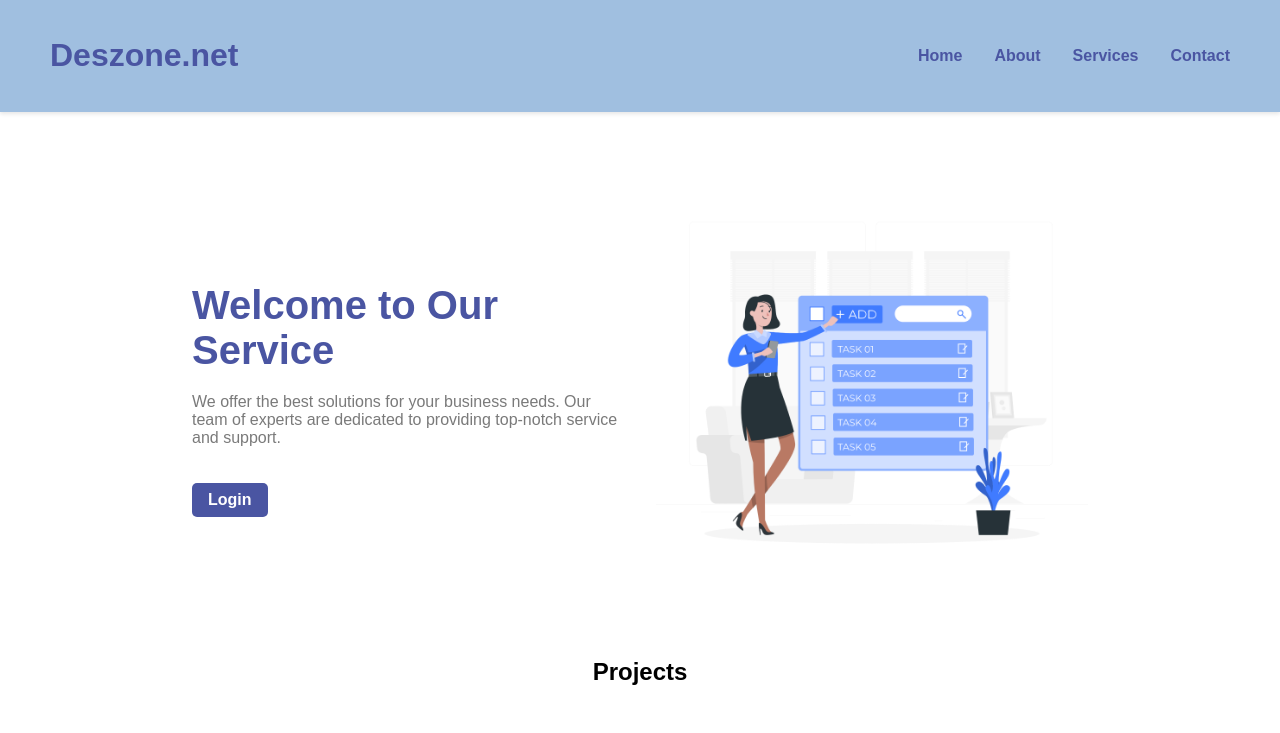
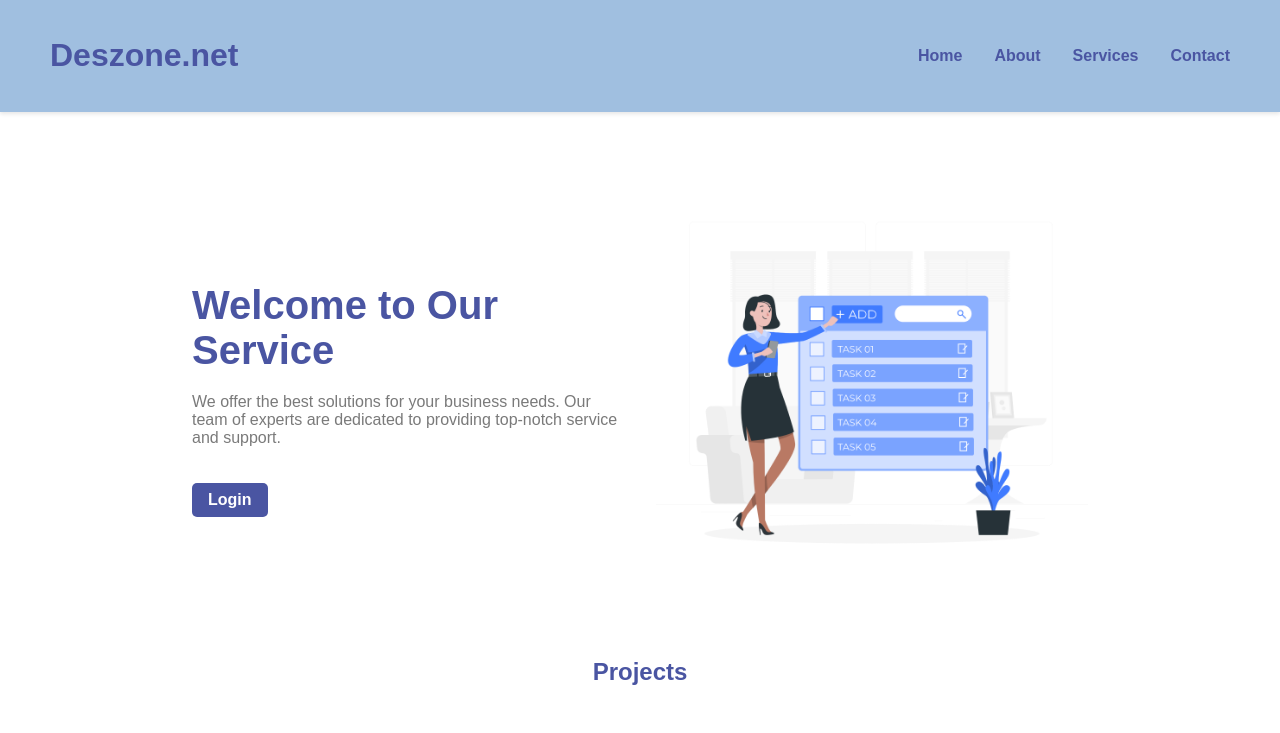
Before and after one commit to AFT0ZERO/Management-project, a website: page index.html in a window 1280 px wide. Shown: the top 733 px of the page. Drawn offline with Linux system fonts and the light colour scheme.

Commit message:
home-page-html-css-final.edit

```diff
--- a/style.css
+++ b/style.css
@@ -149,6 +149,7 @@ main {
 .title {
     text-align: center;
     margin-bottom: 50px;
+    color: #4A55A2;
 }
 
 .content {
```
